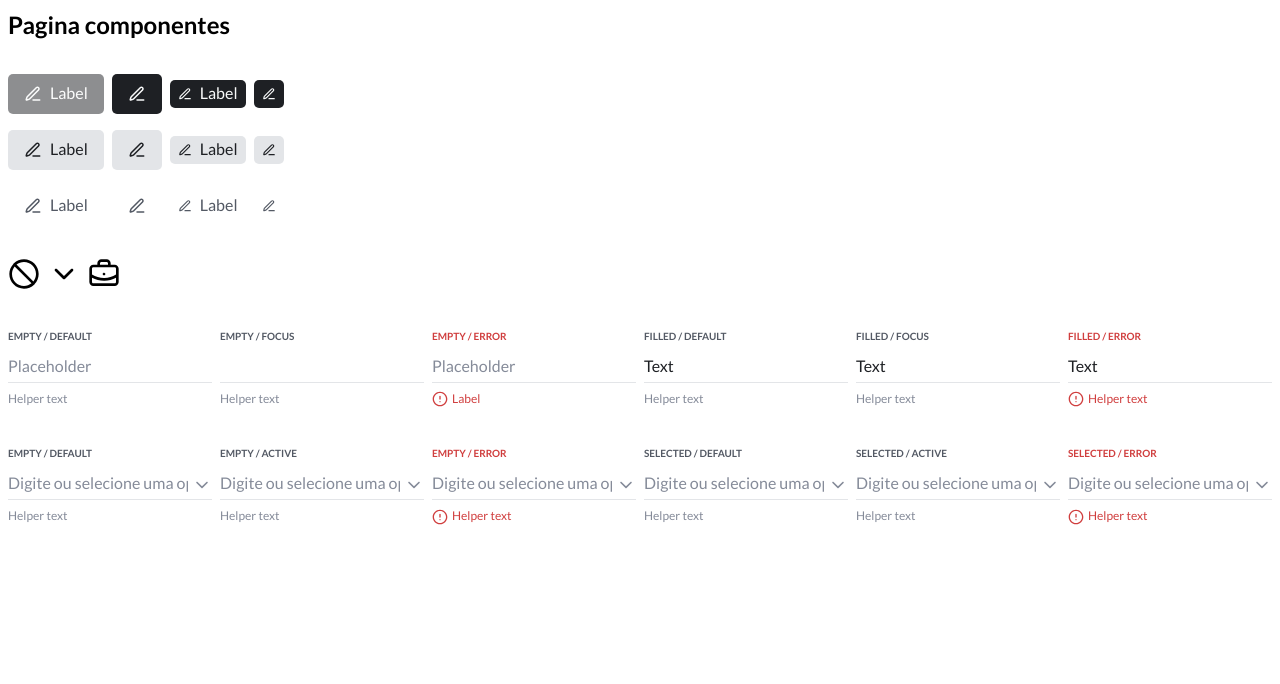
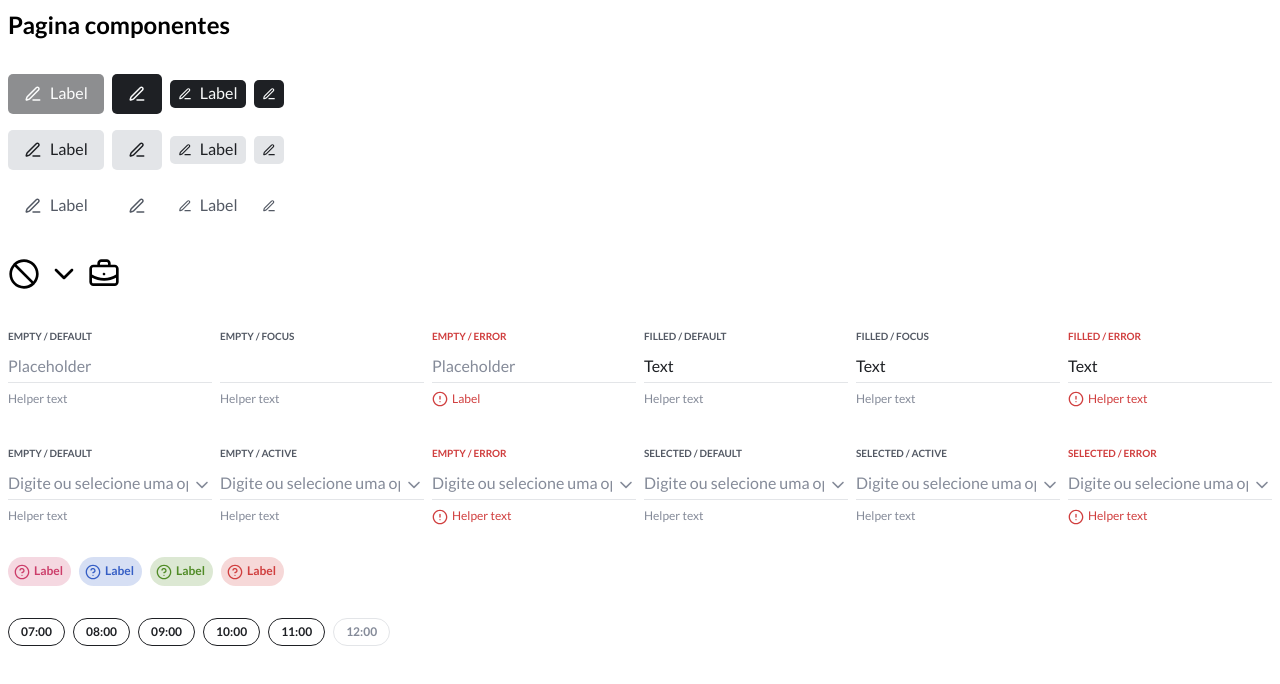
Before and after one commit to guithr/helpdesk-fullstack, a React (Vite) app: page /componentes in a window 1280 px wide. Shown: the top 684 px of the page. Built offline with nearby package versions, Linux system fonts and the light colour scheme.

Commit message:
feat: criação dos componentes tagstatus e tagtime e foi realizado novas melhorias no componente icon

```diff
--- a/src/components/ui/icon.tsx
+++ b/src/components/ui/icon.tsx
@@ -1,9 +1,29 @@
 import type React from "react";
+import { tv, type VariantProps } from "tailwind-variants";
 
-interface IconProps extends React.ComponentProps<"svg"> {
+export const IconVariants = tv({
+  variants: {
+    size: {
+      sm: "w-[14px] h-[14px]",
+      md: "w-4 h-4",
+      lg: "w-5 h-5",
+    },
+  },
+});
+
+interface IconProps
+  extends React.ComponentProps<"svg">,
+    VariantProps<typeof IconVariants> {
   svg: React.FC<React.ComponentProps<"svg">>;
 }
 
-export default function Icon({ svg: SvgComponent, className, ...props }: IconProps) {
-  return <SvgComponent className={className} {...props} />;
+export default function Icon({
+  svg: SvgComponent,
+  className,
+  size,
+  ...props
+}: IconProps) {
+  return (
+    <SvgComponent className={IconVariants({ size, className })} {...props} />
+  );
 }
--- /dev/null
+++ b/src/components/ui/tag-status.tsx
@@ -0,0 +1,59 @@
+import React from "react";
+import CircleHelp from "../../assets/icons/circle-help.svg?react";
+import Icon from "./icon";
+import Text from "./text";
+import { tv, type VariantProps } from "tailwind-variants";
+
+export const tagStatusVariants = tv({
+  base: "inline-flex items-center justify-center pl-1.5 pr-2 gap-1 py-1.5 rounded-full",
+  variants: {
+    variant: {
+      new: "text-feedback-open bg-feedback-open/20",
+      info: "text-feedback-progress bg-feedback-progress/20",
+      success: "text-feedback-done bg-feedback-done/20",
+      danger: "text-feedback-danger bg-feedback-danger/20",
+    },
+  },
+  defaultVariants: {
+    variant: "new",
+  },
+});
+
+export const tagStatusIconVariants = tv({
+  base: "",
+  variants: {
+    variant: {
+      new: "fill-feedback-open",
+      info: "fill-feedback-progress",
+      success: "fill-feedback-done",
+      danger: "fill-feedback-danger",
+    },
+  },
+  defaultVariants: {
+    variant: "new",
+  },
+});
+
+interface TagStatusProps
+  extends React.ComponentProps<"div">,
+    VariantProps<typeof tagStatusVariants> {
+  icon?: React.ComponentProps<typeof Icon>["svg"];
+}
+
+export default function TagStatus({
+  variant,
+  icon: IconSvg = CircleHelp,
+  children,
+  ...props
+}: TagStatusProps) {
+  return (
+    <div className={tagStatusVariants({ variant })} role="status" {...props}>
+      <Icon
+        svg={IconSvg}
+        size="md"
+        className={tagStatusIconVariants({ variant })}
+      />
+      <Text variant="text-xs-bold">{children}</Text>
+    </div>
+  );
+}
--- /dev/null
+++ b/src/components/ui/tag-time.tsx
@@ -0,0 +1,58 @@
+import React, { useState } from "react";
+import Text from "./text";
+import { tv, type VariantProps } from "tailwind-variants";
+import Icon from "./icon";
+import X from "../../assets/icons/x.svg?react";
+
+export const tagTimeVariants = tv({
+  base: "inline-flex items-center justify-center text-gray-200 px-3 py-2 rounded-full transition-color gap-1.5 h-7 border",
+  variants: {
+    state: {
+      default:
+        "bg-transparent border-gray-200 cursor-pointer hover:border-gray-400 hover:bg-gray-500 ",
+      selected: "bg-blue-base border-blue-base text-white cursor-pointer",
+      readonly: " text-gray-400 border-gray-500 cursor-not-allowed",
+    },
+  },
+  defaultVariants: {
+    state: "default",
+  },
+});
+
+interface TagTimeProps
+  extends Omit<React.ComponentProps<"button">, "onClick">,
+    VariantProps<typeof tagTimeVariants> {
+  onClick?: () => void;
+  initialSelected?: boolean;
+}
+
+export default function TagTime({
+  state,
+  children,
+  onClick,
+  initialSelected = false,
+  ...props
+}: TagTimeProps) {
+  const [selected, setSelected] = useState(initialSelected);
+
+  const handleClick = () => {
+    if (state === "readonly") return;
+
+    setSelected(!selected);
+    onClick?.();
+  };
+
+  const currentState = selected ? "selected" : state;
+
+  return (
+    <button
+      className={tagTimeVariants({ state: currentState })}
+      onClick={handleClick}
+      disabled={state === "readonly"}
+      {...props}
+    >
+      <Text variant="text-xs-bold">{children}</Text>
+      {selected && <Icon svg={X} size="sm" fill="white" />}
+    </button>
+  );
+}
--- a/src/pages/page-components.tsx
+++ b/src/pages/page-components.tsx
@@ -7,6 +7,8 @@ import Ban from "../assets/icons/ban.svg?react";
 import Button from "../components/ui/button";
 import Input from "../components/ui/input";
 import Select from "../components/ui/select";
+import TagStatus from "../components/ui/tag-status";
+import TagTime from "../components/ui/tag-time";
 
 export default function PageComponents() {
   return (
@@ -92,6 +94,7 @@ export default function PageComponents() {
         />
       </div>
 
+      {/* Select */}
       <div className="grid grid-cols-6 gap-2">
         <Select
           placeholder="Placeholder"
@@ -124,8 +127,24 @@ export default function PageComponents() {
           helperText="Helper text"
           label="Selected / Error"
           error="true"
+        ></Select>
+      </div>
 
-        ></Select>
+      {/* Tag Status */}
+      <div className="flex gap-2">
+        <TagStatus variant="new">Label</TagStatus>
+        <TagStatus variant="info">Label</TagStatus>
+        <TagStatus variant="success">Label</TagStatus>
+        <TagStatus variant="danger">Label</TagStatus>
+      </div>
+      {/* Tag Time */}
+      <div className="flex gap-2">
+        <TagTime>07:00</TagTime>
+        <TagTime>08:00</TagTime>
+        <TagTime>09:00</TagTime>
+        <TagTime>10:00</TagTime>
+        <TagTime>11:00</TagTime>
+        <TagTime state="readonly">12:00</TagTime>
       </div>
     </div>
   );
```
